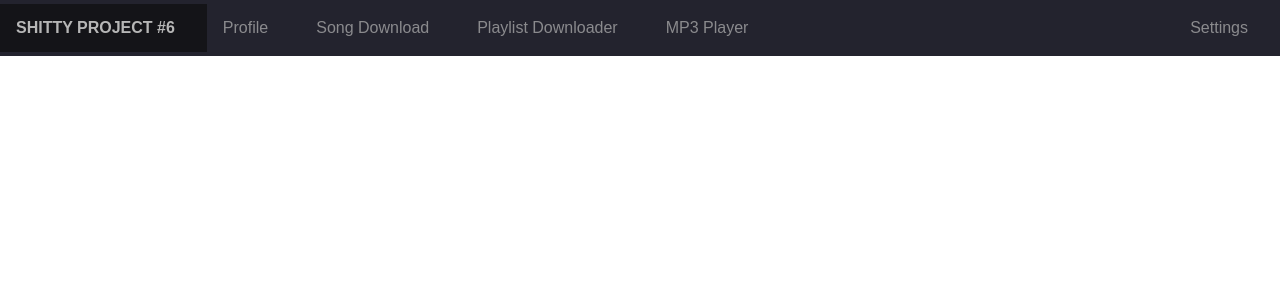
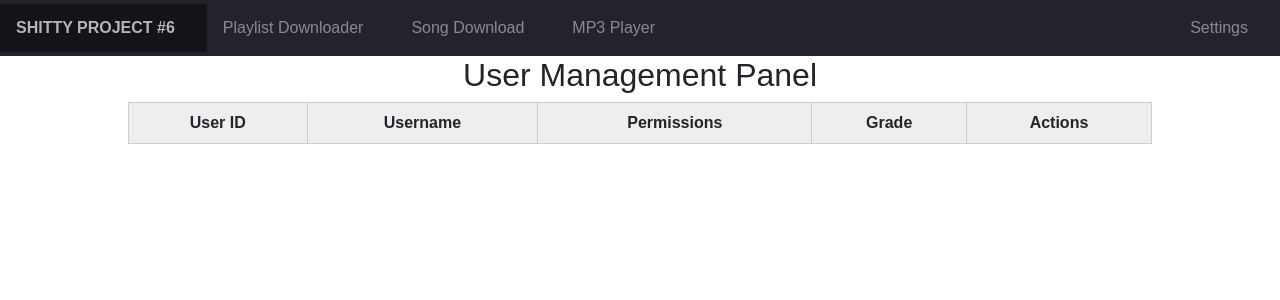
Before and after one commit to Fletcher17b/SonariumWeb, a Flask app: page /admin in a window 1280 px wide. Shown: the top 300 px of the page. Run offline with Flask 3, Linux system fonts and the light colour scheme; lists and menus that the app fills with data are empty; parts of the project's set-up code (start-up, migrations or seed data) failed here and were passed over; some libraries are stand-ins or nearby versions.

Commit message:
Code Update!
nothing really relevant, next commit will emphasize on significant changes
- Accommodations in dirs
- Reorganization of  template files
- Added extra util files

```diff
--- a/app/routes.py
+++ b/app/routes.py
@@ -1,33 +1,39 @@
-from flask import Flask,Blueprint, render_template,request, jsonify, send_file, Response, stream_with_context,after_this_request
+from flask import Flask,Blueprint, render_template,request, jsonify, send_file, Response, stream_with_context,after_this_request,session
 from flask_sqlalchemy import SQLAlchemy
 import yt_dlp,os,time,re,json,ffmpeg
 
 from app.utils.spotifyhandler.spotify_apicalls import get_renderableplaylist
 from app.utils.ythandler.youtubeall import normalize_youtube_url,downloader,evalUrl_source,tempserver_downloader,progress_updates
+from app import db
+from app.models import User
+from app.utils.loggin_ops import login_required
+
 
 app = Blueprint('app', __name__)
 
+#session['user_id'] = User.userid
+#session['username'] = User.username
 # ------------------------------------      GET        -------------------------------------------------------------------------
 
 @app.route('/')
 def index():
-    return render_template('index.html')
+    return render_template('content/index.html')
 
 @app.route('/song')
 def single_song():
-    return render_template('song.html')
+    return render_template('content/song.html')
 
 @app.route('/playlist')
 def playlist():
-    return render_template('playlist.html')
+    return render_template('content/playlist.html')
 
 @app.route('/mp3player')
 def mp3player():
-    return render_template('player.html')
+    return render_template('content/player.html')
 
 @app.route('/settings')
 def settingsview():
-    return render_template('settings.html')
+    return render_template('content/settings.html')
 
 @app.route('/usersettings')
 def usersettingsview():
@@ -39,7 +45,8 @@ def testview():
 
 @app.route('/admin')
 def adminview():
-    return render_template('adminpage.html')
+    users = User.query.all()
+    return render_template('admin/adminpage.html',users=users)
 
 # ------------------------------------      POST        -------------------------------------------------------------------------
 @app.route('/download-mp3', methods=['POST']) # nts: change name download-mp3 -> download_song
@@ -67,6 +74,11 @@ def download_mp3():
 
 @app.route('/getplaylist', methods=['POST'])
 def get_playlist():
+    """
+
+    |   returns renderable list of songs to be displayed in front end, |
+    |    direct yt-dlp implementation, spotify custom backend in spotifyhandler -> get_renderableplaylist()
+    """
     data = request.get_json()
     playlist_url = data.get("url")
 
@@ -121,15 +133,20 @@ def get_playlist():
 
 @app.route('/serverdownload', methods=['POST'])
 def download_onserver():
+    """
+
+    |    Download on memory to be sent to user, no disk IOPs on server |
+    |    custom logic in ythandler -> tempserver_downloader()
+    """
     data = request.get_json()
     url = data.get('url')
-    print("recieved url:",url)
+    #print("recieved url:",url)
     if not url:
         return jsonify({'error': 'No URL provided'}), 400
 
     source = evalUrl_source(url)
 
-    print("source: ",source)
+    #print("source: ",source)
 
     success, result, filename = tempserver_downloader(url,source)
     if not success:
@@ -139,6 +156,9 @@ def download_onserver():
 
 @app.route('/localdownload', methods=['POST'])
 def download_onclient():
+    """
+        deprecated
+    """
     data = request.get_json()
     url = data.get('url')
 
@@ -190,7 +210,6 @@ def proxy_audio():
     except Exception as e:
         return jsonify({"error": str(e)}), 500
 
-
 @app.route('/progress', methods=['GET'])
 def progress():
     def stream():
@@ -199,3 +218,20 @@ def progress():
             yield f"data: {json_data}\n\n"
             time.sleep(1)
     return Response(stream_with_context(stream()), content_type='text/event-stream')
+
+# ------------------------------------      Logging ops Routes       -------------------------------------------------------------------------
+
+@app.route('/login')
+def loggin():
+   return render_template('logging/login.html')
+
+
+@app.route('/loggout')
+def loggout():
+
+    session.clear()
+    print()
+
+@app.route('/register')
+def register_user():
+    print()
--- /dev/null
+++ b/app/templates/admin/adminpage.html
@@ -0,0 +1,44 @@
+<!DOCTYPE html>
+<html lang="en">
+<head>
+    <meta charset="UTF-8">
+    <meta name="viewport" content="width=device-width, initial-scale=1.0">
+    <title>Document</title>
+</head>
+{% extends "layout.html" %}
+{% block main %}
+<style>
+        table { border-collapse: collapse; width: 80%; margin: auto; }
+        th, td { border: 1px solid #ccc; padding: 8px; text-align: center; }
+        th { background-color: #eee; }
+        a.button { padding: 5px 10px; background-color: red; color: white; text-decoration: none; border-radius: 3px; }
+</style>
+ <h2 style="text-align:center;">User Management Panel</h2>
+    <table>
+        <thead>
+            <tr>
+                <th>User ID</th>
+                <th>Username</th>
+                <th>Permissions</th>
+                <th>Grade</th>
+                <th>Actions</th>
+            </tr>
+        </thead>
+        <tbody>
+            {% for user in users %}
+            <tr>
+                <td>{{ user.userid }}</td>
+                <td>{{ user.username }}</td>
+                <td>{{ 'Admin' if user.userperms == 2 else 'User' }}</td>
+                <td>{{ user.usergrade }}</td>
+                <td>
+
+                </td>
+            </tr>
+            {% endfor %}
+        </tbody>
+    </table>
+
+{% endblock %}
+
+</html>
--- a/app/templates/playlist.html
+++ b/app/templates/content/playlist.html
@@ -305,7 +305,7 @@
                     <span class="short-label">⚙️⬇️</span>
                 </button>
                 <div class="dropdown-menu" aria-labelledby="dropdownMenu2">
-                    <button id="btn-hybrid " class="dropdown-item" type="button">hybrid</button>
+                    <button id="btn-hybrid" class="dropdown-item" type="button">hybrid</button>
                     <button id="btn-local" class="dropdown-item disabled" type="button" >local</button>
                     <!-- <button id="btn-wa" class="dropdown-item disabled" type="button">web assembly</button> -->
                 </div>
@@ -344,10 +344,10 @@
         document.getElementById("dw-method").innerText = "Download: Hybrid";
     });
 
-    document.getElementById("btn-wa").addEventListener("click", () => {
+   /*  document.getElementById("btn-wa").addEventListener("click", () => {
         selectedMethod = "wa";
         document.getElementById("dw-method").innerText = "Download: WebAssembly";
-    });
+    }); */
 
     const eventSource = new EventSource("/progress");
     eventSource.onmessage = (event) => {
--- a/app/templates/adminpage.html
+++ b/app/templates/logging/login.html
@@ -3,13 +3,27 @@
 <head>
     <meta charset="UTF-8">
     <meta name="viewport" content="width=device-width, initial-scale=1.0">
-    <title>Document</title>
+    <title>Login</title>
 </head>
+
+
 {% extends "layout.html" %}
 {% block main %}
+<style>
 
+</style>
+
+<script>
+
+</script>
+
+
+    <div style="display: grid; "> <!--  -->
+        <div>
+
+        </div>
+    </div>
 
 
 {% endblock %}
-
 </html>
--- a/app/templates/responsive_nav.html
+++ b/app/templates/responsive_nav.html
@@ -227,14 +227,7 @@
   }
 </style>
 
-<script>
-  const sidebar = document.getElementById('sidebar');
-  const toggleButton = document.getElementById('toggleSidebar');
 
-  toggleButton.addEventListener('click', () => {
-    sidebar.classList.toggle('expanded');
-  });
-</script>
 
 <nav class="navbar" id="sidebar" style="margin-top: 0;">
   <ul class="navbar-nav">
@@ -257,8 +250,8 @@
     </li>
 
     <li class="nav-item">
-      <a href="#" class="nav-link">
-        <span class="link-text">Profile</span>
+      <a href="/playlist" class="nav-link">
+        <span class="link-text">Playlist Downloader</span>
       </a>
     </li>
 
@@ -269,26 +262,25 @@
     </li>
 
     <li class="nav-item">
-      <a href="/playlist" class="nav-link">
-        <span class="link-text">Playlist Downloader</span>
-      </a>
-    </li>
-
-    <li class="nav-item">
       <a href="/mp3player" class="nav-link">
         <span class="link-text">MP3 Player</span>
       </a>
     </li>
 
     <li class="nav-item">
-      <a href="#" class="nav-link">
+      <a href="/settings" class="nav-link">
         <span class="link-text">Settings</span>
       </a>
     </li>
 
-
-
   </ul>
 </nav>
+<script>
+  const sidebar = document.getElementById('sidebar');
+  const toggleButton = document.getElementById('toggleSidebar');
 
+  toggleButton.addEventListener('click', () => {
+    sidebar.classList.toggle('expanded');
+  });
+</script>
 </html>
```
Also changed, not shown: app/models.py (+10 -0 lines), app/utils/loggin_ops.py (added, +44 -0 lines), app/models_dir/users.py (renamed from app/models/users.py), app/templates/content/index.html (renamed from app/templates/index.html), app/templates/content/player.html (renamed from app/templates/player.html), app/templates/content/settings.html (renamed from app/templates/settings.html), app/templates/content/song.html (renamed from app/templates/song.html), app/templates/deprecated/responsive_navbar.html (renamed from app/templates/responsive_navbar.html), app/templates/deprecated/unresponsivenavbar.html (renamed from app/templates/unresponsivenavbar.html), app/templates/logging/modifyuser.html (added), app/templates/logging/register.html (added), app/templates/testviews/protolayout.html (renamed from app/templates/protolayout.html), app/templates/testviews/prototyping.html (renamed from app/templates/prototyping.html), app/utils/helpers/helpers_file.py (added).
